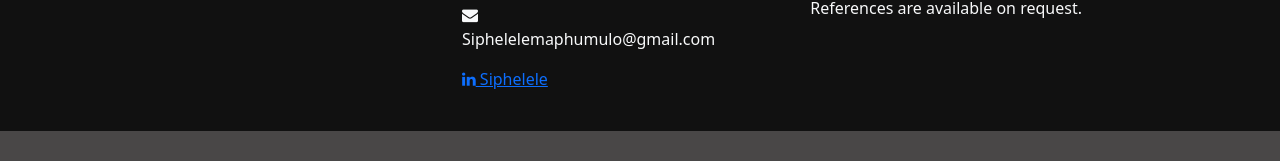
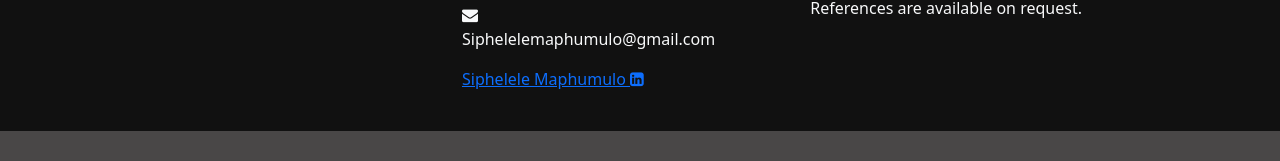
Before and after one commit to Siphelele-Maphumulo/Portfolio, a plain HTML site: page index.html in a window 1280 px wide. Shown: the part 2596-2757 px from the top of the page. Drawn offline with nearby package versions, Linux system fonts and the light colour scheme.

Commit message:
Added linkedin stuff

```diff
--- a/index.html
+++ b/index.html
@@ -364,7 +364,7 @@
                 <a
                   href="https://www.linkedin.com/in/siphlelele-audacious-maphumulo-307a34185/"
                 >
-                  <i class="fa fa-linkedin mr-3"></i> Siphelele
+                  Siphelele Maphumulo <i class="fa fa-linkedin-square mr-3"></i>
                 </a>
               </p>
             </div>
```
